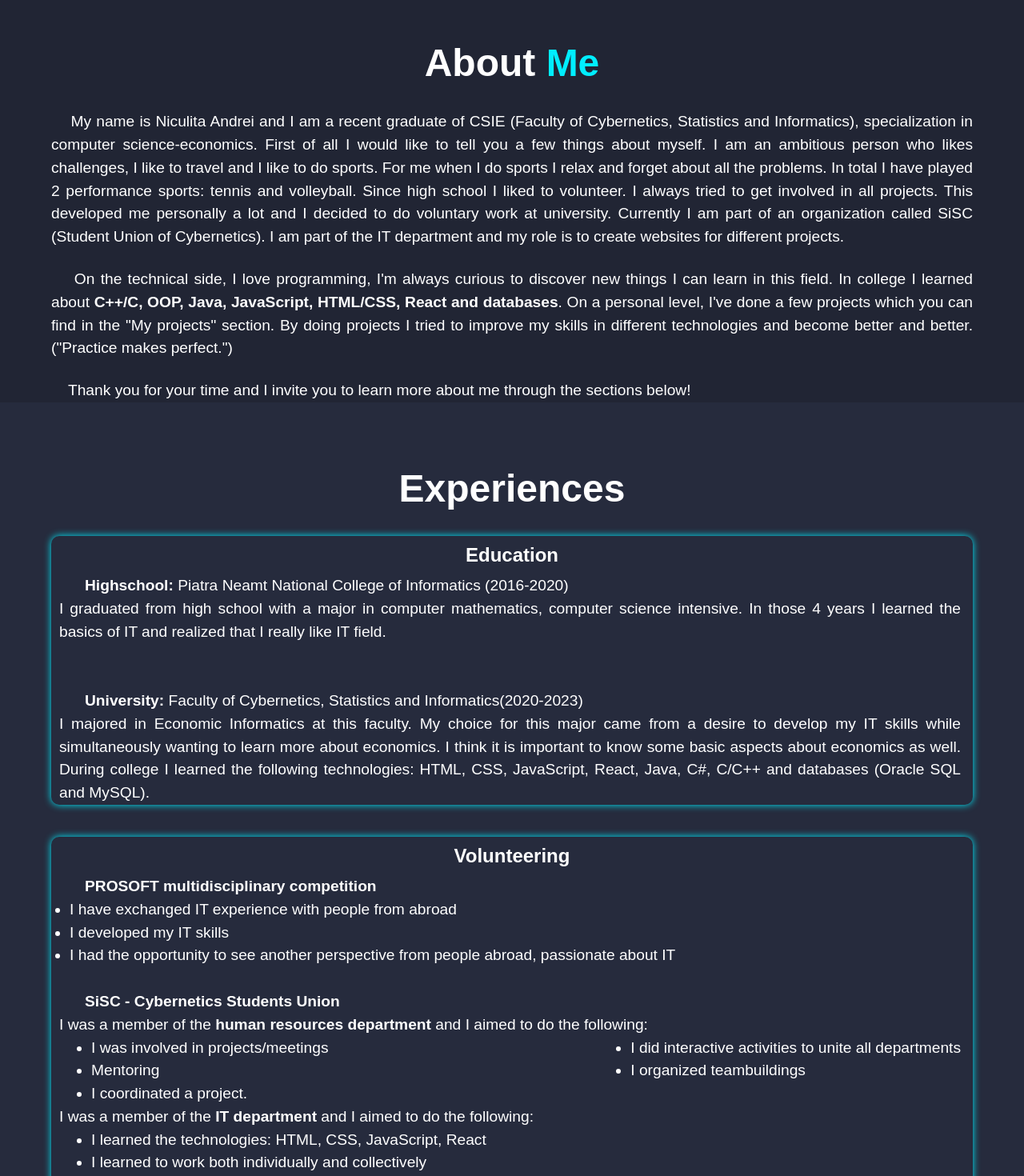
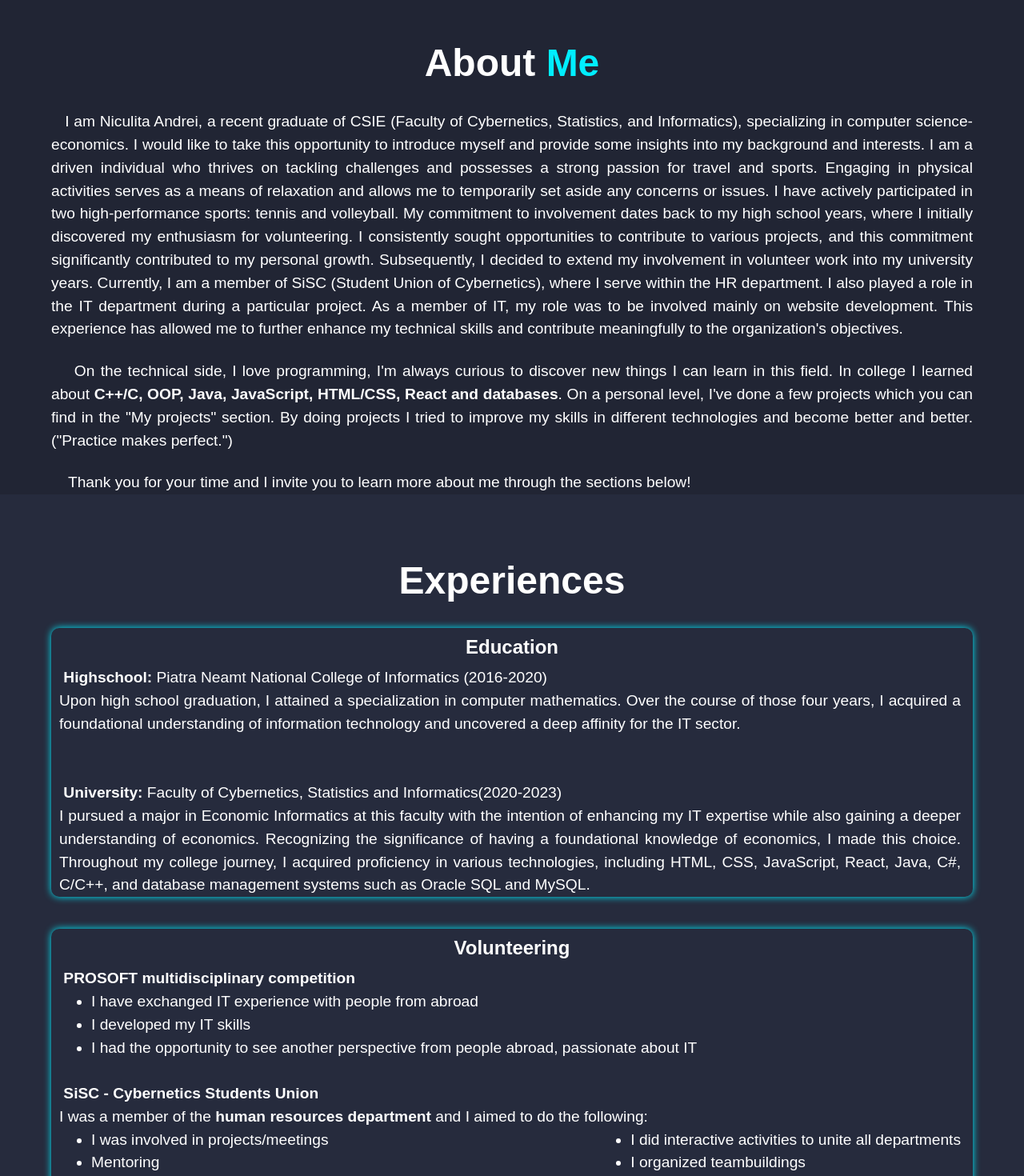
Before and after one commit to NicAndrei2000/NicAndrei2000.github.io, a React (Create React App) app: page / in a window 1280 px wide. Shown: the part 880-2350 px from the top of the page at 80% size. Built offline with nearby package versions, Linux system fonts and the light colour scheme.

Commit message:
Update content

```diff
--- a/src/pages/AboutMe/AboutMe.jsx
+++ b/src/pages/AboutMe/AboutMe.jsx
@@ -9,18 +9,27 @@ function AboutMe() {
       </h1>
       <div className={styles.content}>
         <p>
-          &nbsp;&nbsp;&nbsp; My name is Niculita Andrei and I am a recent
-          graduate of CSIE (Faculty of Cybernetics, Statistics and Informatics),
-          specialization in computer science-economics. First of all I would
-          like to tell you a few things about myself. I am an ambitious person
-          who likes challenges, I like to travel and I like to do sports. For me
-          when I do sports I relax and forget about all the problems. In total I
-          have played 2 performance sports: tennis and volleyball. Since high
-          school I liked to volunteer. I always tried to get involved in all
-          projects. This developed me personally a lot and I decided to do
-          voluntary work at university. Currently I am part of an organization
-          called SiSC (Student Union of Cybernetics). I am part of the IT
-          department and my role is to create websites for different projects.
+          &nbsp;&nbsp;&nbsp;I am Niculita Andrei, a recent graduate of CSIE
+          (Faculty of Cybernetics, Statistics, and Informatics), specializing in
+          computer science-economics. I would like to take this opportunity to
+          introduce myself and provide some insights into my background and
+          interests. I am a driven individual who thrives on tackling challenges
+          and possesses a strong passion for travel and sports. Engaging in
+          physical activities serves as a means of relaxation and allows me to
+          temporarily set aside any concerns or issues. I have actively
+          participated in two high-performance sports: tennis and volleyball. My
+          commitment to involvement dates back to my high school years, where I
+          initially discovered my enthusiasm for volunteering. I consistently
+          sought opportunities to contribute to various projects, and this
+          commitment significantly contributed to my personal growth.
+          Subsequently, I decided to extend my involvement in volunteer work
+          into my university years. Currently, I am a member of SiSC (Student
+          Union of Cybernetics), where I serve within the HR department. I also
+          played a role in the IT department during a particular project. As a
+          member of IT, my role was to be involved mainly on website
+          development. This experience has allowed me to further enhance my
+          technical skills and contribute meaningfully to the organization's
+          objectives.
         </p>
         <br />
         <p>
--- a/src/pages/EduProVol/EduProVol.jsx
+++ b/src/pages/EduProVol/EduProVol.jsx
@@ -10,28 +10,30 @@ function EduProVol() {
           <h1>Education</h1>
           <div className={styles.contentE}>
             <p>
-              <strong>&nbsp;&nbsp;&nbsp;&nbsp;&nbsp;&nbsp;Highschool: </strong>
+              <strong>&nbsp;Highschool: </strong>
               Piatra Neamt National College of Informatics (2016-2020)
             </p>
             <p>
-              I graduated from high school with a major in computer mathematics,
-              computer science intensive. In those 4 years I learned the basics
-              of IT and realized that I really like IT field.
+              Upon high school graduation, I attained a specialization in
+              computer mathematics. Over the course of those four years, I
+              acquired a foundational understanding of information technology
+              and uncovered a deep affinity for the IT sector.
             </p>
             <br />
             <br />
             <p>
-              <strong>&nbsp;&nbsp;&nbsp;&nbsp;&nbsp;&nbsp;University: </strong>
+              <strong>&nbsp;University: </strong>
               Faculty of Cybernetics, Statistics and Informatics(2020-2023)
             </p>
             <p>
-              I majored in Economic Informatics at this faculty. My choice for
-              this major came from a desire to develop my IT skills while
-              simultaneously wanting to learn more about economics. I think it
-              is important to know some basic aspects about economics as well.
-              During college I learned the following technologies: HTML, CSS,
-              JavaScript, React, Java, C#, C/C++ and databases (Oracle SQL and
-              MySQL).
+              I pursued a major in Economic Informatics at this faculty with the
+              intention of enhancing my IT expertise while also gaining a deeper
+              understanding of economics. Recognizing the significance of having
+              a foundational knowledge of economics, I made this choice.
+              Throughout my college journey, I acquired proficiency in various
+              technologies, including HTML, CSS, JavaScript, React, Java, C#,
+              C/C++, and database management systems such as Oracle SQL and
+              MySQL.
             </p>
           </div>
         </div>
@@ -40,7 +42,7 @@ function EduProVol() {
           <div className={styles.contentV}>
             <p>
               <strong>
-                &nbsp;&nbsp;&nbsp;&nbsp;&nbsp;&nbsp;PROSOFT multidisciplinary
+                &nbsp;PROSOFT multidisciplinary
                 competition{" "}
               </strong>
             </p>
@@ -55,7 +57,7 @@ function EduProVol() {
             <br />
             <p>
               <strong>
-                &nbsp;&nbsp;&nbsp;&nbsp;&nbsp;&nbsp;SiSC - Cybernetics Students
+                &nbsp;SiSC - Cybernetics Students
                 Union
               </strong>
             </p>
@@ -76,8 +78,9 @@ function EduProVol() {
             </div>
             <p>
               {" "}
-              I was a member of the <strong>IT department</strong> and I aimed
-              to do the following:
+              During a specific project, I was part of
+              <strong> IT department</strong> and I had the following
+              objectives:
             </p>
             <div className={styles.containerUL}>
               <ul>
@@ -85,9 +88,7 @@ function EduProVol() {
                   I learned the technologies: HTML, CSS, JavaScript, React
                 </li>
                 <li>I learned to work both individually and collectively</li>
-                  <li>
-                    I learned how to organize my tasks to be more efficient
-                  </li>
+                <li>I learned how to organize my tasks to be more efficient</li>
               </ul>
             </div>
           </div>
@@ -113,7 +114,7 @@ function EduProVol() {
               </li>
               <p>
                 &nbsp;&nbsp;&nbsp; I worked in the IT frontend field. I
-                developed my skills in: HTML, CSS, JavaScript and React.
+                developed my skills in: HTML, CSS and JavaScript.
               </p>
               <br />
               <li>
--- a/src/pages/EduProVol/EduProVol.module.css
+++ b/src/pages/EduProVol/EduProVol.module.css
@@ -89,7 +89,7 @@
   margin-left: 40px;
 }
 .containerUL2 {
-  margin-left: 13px;
+  margin-left: 40px;
 }
 .bar {
   height: 100%;
--- a/src/pages/introductionPage/introductionPage.module.css
+++ b/src/pages/introductionPage/introductionPage.module.css
@@ -47,7 +47,7 @@
 }
 @keyframes typing {
   to {
-    width: 23%;
+    width: 2%;
   }
 }
 
```
Also changed, not shown: src/pages/ViewProjectDetail/ViewProjectDetail.jsx (+32 -35 lines), 6 other files (tests, documents, lock files or other folders). Lines whose indentation alone changed are shown as unchanged.
